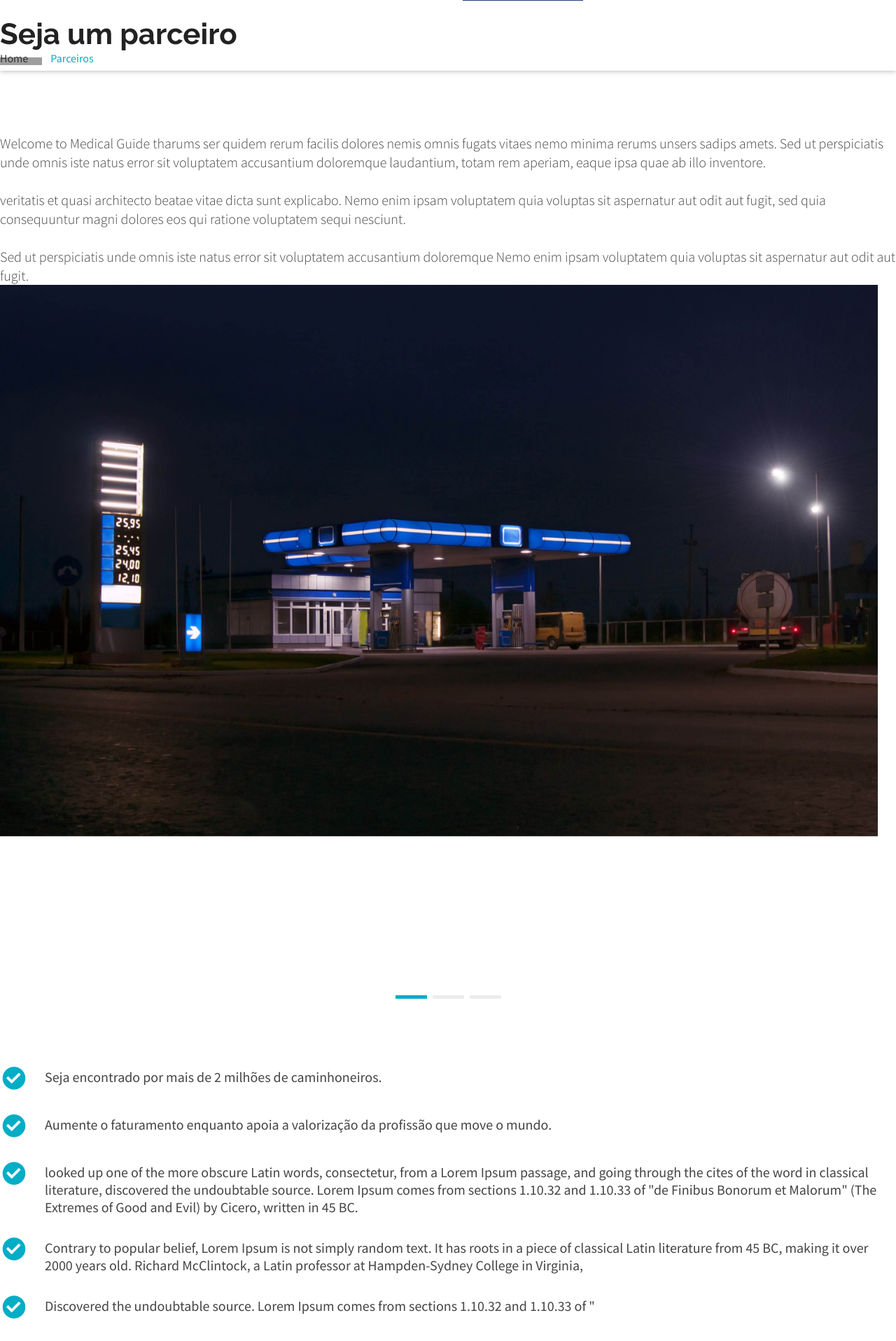
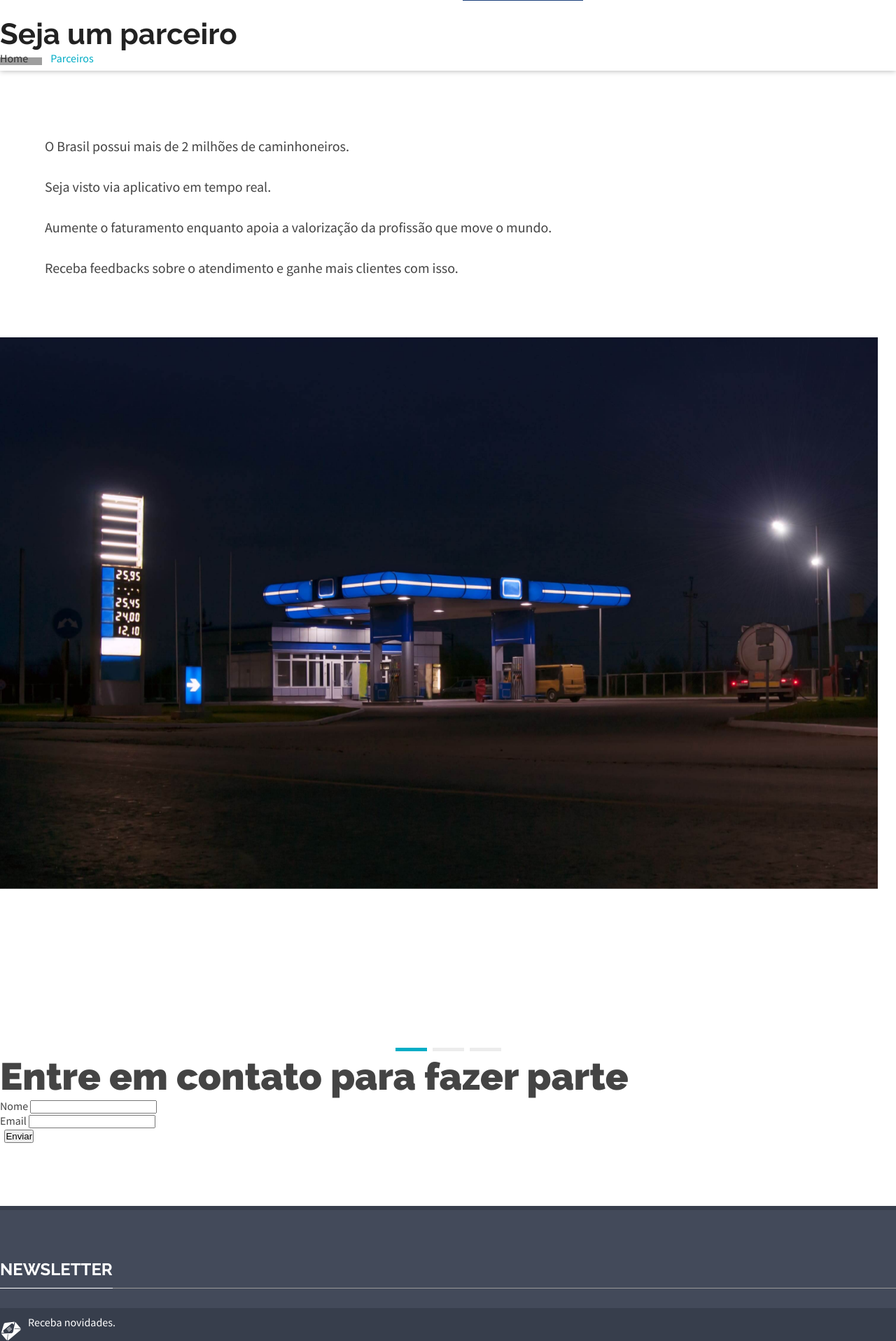
Before and after one commit to luhcasJL/chapa, a CodeIgniter app: page /chapa/parceiros in a window 1280 px wide. Shown: the part 154-2070 px from the top of the page at 70% size. Run offline with CodeIgniter, Linux system fonts and the light colour scheme; some web fonts are replaced; grey boxes are pictures that could not be loaded.

Commit message:
colocando textos nas páginas

```diff
--- a/application/views/parceiros.php
+++ b/application/views/parceiros.php
@@ -24,13 +24,12 @@
         <div class="row">
           <div class="how-treat">
             <div class="col-md-6">
-              <div class="detail">
-                <p>Welcome to Medical Guide tharums ser quidem rerum facilis dolores nemis omnis fugats vitaes nemo minima rerums unsers sadips amets. Sed ut perspiciatis unde omnis iste natus error sit voluptatem accusantium doloremque laudantium, totam rem aperiam, eaque ipsa quae ab illo inventore.
-                  <br/><br/>
-                  veritatis et quasi architecto beatae vitae dicta sunt explicabo. Nemo enim ipsam voluptatem quia voluptas sit aspernatur aut odit aut fugit, sed quia consequuntur magni dolores eos qui ratione voluptatem sequi nesciunt.
-                  <br/><br/>
-                  Sed ut perspiciatis unde omnis iste natus error sit voluptatem accusantium doloremque Nemo enim ipsam voluptatem quia voluptas sit aspernatur aut odit aut fugit.</p>
-                </div>
+              <ul class="research-detail">
+                <li> <span>O Brasil possui mais de 2 milhões de caminhoneiros.</span></li>
+                <li> <span>Seja visto via aplicativo em tempo real.</span></li>
+                  <li> <span>Aumente o faturamento enquanto apoia a valorização da profissão que move o mundo.</span></li>
+                  <li> <span>Receba feedbacks sobre o atendimento e ganhe mais clientes com isso.</span></li>
+                    </ul>
               </div>
             </div>
             <div class="col-md-6">
@@ -45,16 +44,29 @@
               </div>
             </div>
           </div>
+          <div class="row">
+            <h1>Entre em contato para fazer parte</h1>
+            <div class="col-md-5">
+              <div class="form-group">
+                <label for="name">Nome</label>
+                <input type="text" class="form-control" name="name" id="name">
+              </div>
+            </div>
+            <div class="col-md-5">
+              <div class="form-group">
+                <label for="email">Email</label>
+                <input type="email" class="form-control" name="email" id="email">
+              </div>
+            </div>
+            <div class="col-md-2">
+              <div class="form-group">
+                <label for="">&nbsp;</label>
+                <button type="button" class="btn btn-primary form-control" name="button">Enviar</button>
+              </div>
+            </div>
+          </div>
         </div>
-        <ul class="research-detail">
-          <li><div class="icon"><i class="icon-checkmark"></i></div> <span>Seja encontrado por mais de 2 milhões de caminhoneiros.</span></li>
-            <li><div class="icon"><i class="icon-checkmark"></i></div> <span>Aumente o faturamento enquanto apoia a valorização da profissão que move o mundo.</span></li>
-            <li><div class="icon"><i class="icon-checkmark"></i></div> <span>looked up one of the more obscure Latin words, consectetur, from a Lorem Ipsum passage, and going through the cites of the word in
-              classical literature, discovered the undoubtable source. Lorem Ipsum comes from sections 1.10.32 and 1.10.33 of "de Finibus Bonorum et Malorum" (The Extremes of Good and Evil) by Cicero, written in 45 BC.</span></li>
-              <li><div class="icon"><i class="icon-checkmark"></i></div> <span>Contrary to popular belief, Lorem Ipsum is not simply random text. It has roots in a piece of classical Latin literature from 45 BC,
-                making it over 2000 years old. Richard McClintock, a Latin professor at Hampden-Sydney College in Virginia,</span></li>
-                <li><div class="icon"><i class="icon-checkmark"></i></div> <span>Discovered the undoubtable source. Lorem Ipsum comes from sections 1.10.32 and 1.10.33 of "</span></li>
-              </ul>
+
             </div>
           </div>
         </div>
--- a/painel/application/models/Usuarios_model.php
+++ b/painel/application/models/Usuarios_model.php
@@ -11,6 +11,7 @@ class Usuarios_model extends CI_Model {
     $this->db->select('u.id, u.name, u.email, t.description');
     $this->db->from('users as u');
     $this->db->join('type_user as t', 'u.profile = t.profile');
+    $this->db->where('u.profile', 1);
     $query = $this->db->get();
     return $query->result();
   }
```
Also changed, not shown: application/views/caminhoneiros.php (+9 -22 lines).
